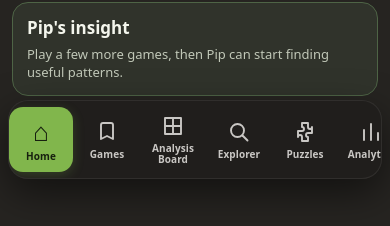
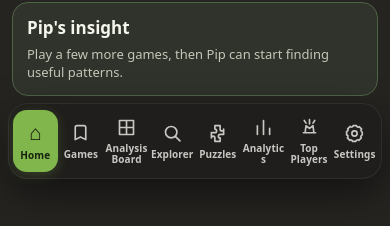
Before and after one commit to rk93/chess-analyser, a website with bundled scripts: page index.html in a window 390 px wide. Shown: the part 658-884 px from the top of the page. Built offline with nearby package versions, Linux system fonts and the light colour scheme.

Commit message:
Restore all mobile navigation icons after Game Review and Home transitions (#53)
* Always restore all navigation tabs when Home is visible after review

* Fit all eight mobile nav icons without horizontal clipping on 360px screens

* Test all eight mobile nav controls after Home, Games, Explorer, Puzzles and Settings transitions

* Save navigation QA screenshot in isolated Playwright output directory

* Reproduce Game Review back to Home and verify Explorer Puzzles Settings remain on screen

```diff
--- a/home-dashboard.css
+++ b/home-dashboard.css
@@ -41,3 +41,27 @@
 
 /* Eight destinations: preserve legible two-line labels with horizontal swipe. */
 @media(max-width:800px){.modernNav.homeTabs{display:flex!important;justify-content:flex-start!important;overflow-x:auto!important;overscroll-behavior-x:contain;scroll-snap-type:x proximity;-webkit-overflow-scrolling:touch}.modernNav.homeTabs .homeTab{flex:0 0 64px!important;min-width:64px!important;max-width:64px!important;scroll-snap-align:start}.modernNav.homeTabs .homeTab .navLabel,.modernNav.homeTabs .homeTab .homeTabLabel{font-size:10px!important;line-height:1.1!important}}
+
+/* In-app Home is the definitive non-review screen: stale review classes or
+   inline styles must not hide global tabs after returning from analysis. */
+@media(max-width:800px){
+ body:has(#homeView:not([hidden])) .homeTabs.modernNav{
+  display:flex!important;visibility:visible!important;opacity:1!important;
+ }
+}
+
+/* Eight navigation destinations must all fit, including Explorer and Puzzles.
+   Previous 65px minimums pushed the last icons off the right edge. */
+@media(max-width:800px){
+ .homeTabs.modernNav{display:flex;overflow-x:visible!important;justify-content:space-between!important;gap:1px!important}
+ .homeTabs.modernNav .homeTab{
+  min-width:0!important;width:auto!important;flex:1 1 0!important;
+  padding:6px 1px!important;font-size:clamp(8px,2.25vw,11px)!important;
+ }
+ .homeTabs.modernNav .navIcon,.homeTabs.modernNav .navIcon svg{width:21px!important;height:21px!important}
+ .homeTabs.modernNav .homeTabLabel,.homeTabs.modernNav .navLabel{
+  font-size:inherit!important;line-height:1.1!important;
+  max-width:100%!important;overflow-wrap:anywhere!important;
+ }
+ #homeDashboardTab .homeNavSymbol{font-size:21px!important}
+}
```
Also changed, not shown: visual-tests/real-pgn.spec.mjs (+55 -0 lines).
